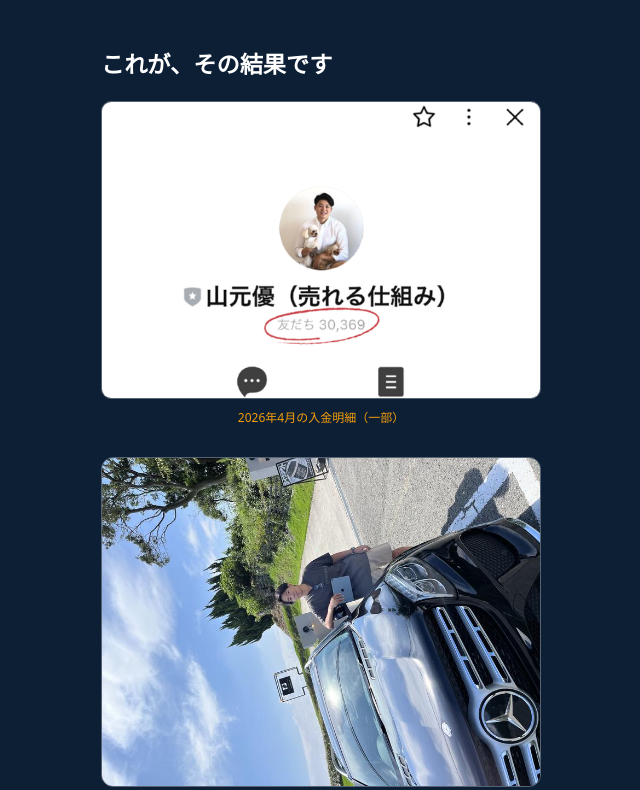
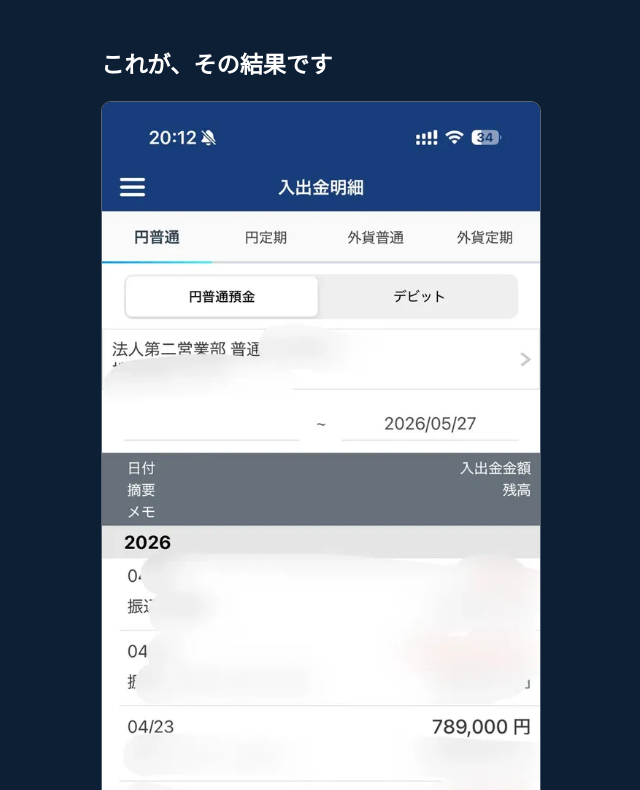
Before and after one commit to shiro-market/lp, a website: page index.html in a window 1280 px wide. Shown: the part 2553-3343 px from the top of the page, without its empty margins (319-959 px from the left). Drawn offline with Linux system fonts and the light colour scheme.

Commit message:
replace income image with bank transfer screenshot

```diff
--- a/index.html
+++ b/index.html
@@ -483,7 +483,7 @@
     <h2>これが、その結果です</h2>
 
     <img
-      src="images/income.png"
+      src="images/income.webp"
       alt="2026年4月の入金明細"
       class="proof-img"
       onerror="this.style.display='none'; this.nextElementSibling.style.display='flex';"
```
Also changed, not shown: images/income.webp (added).
